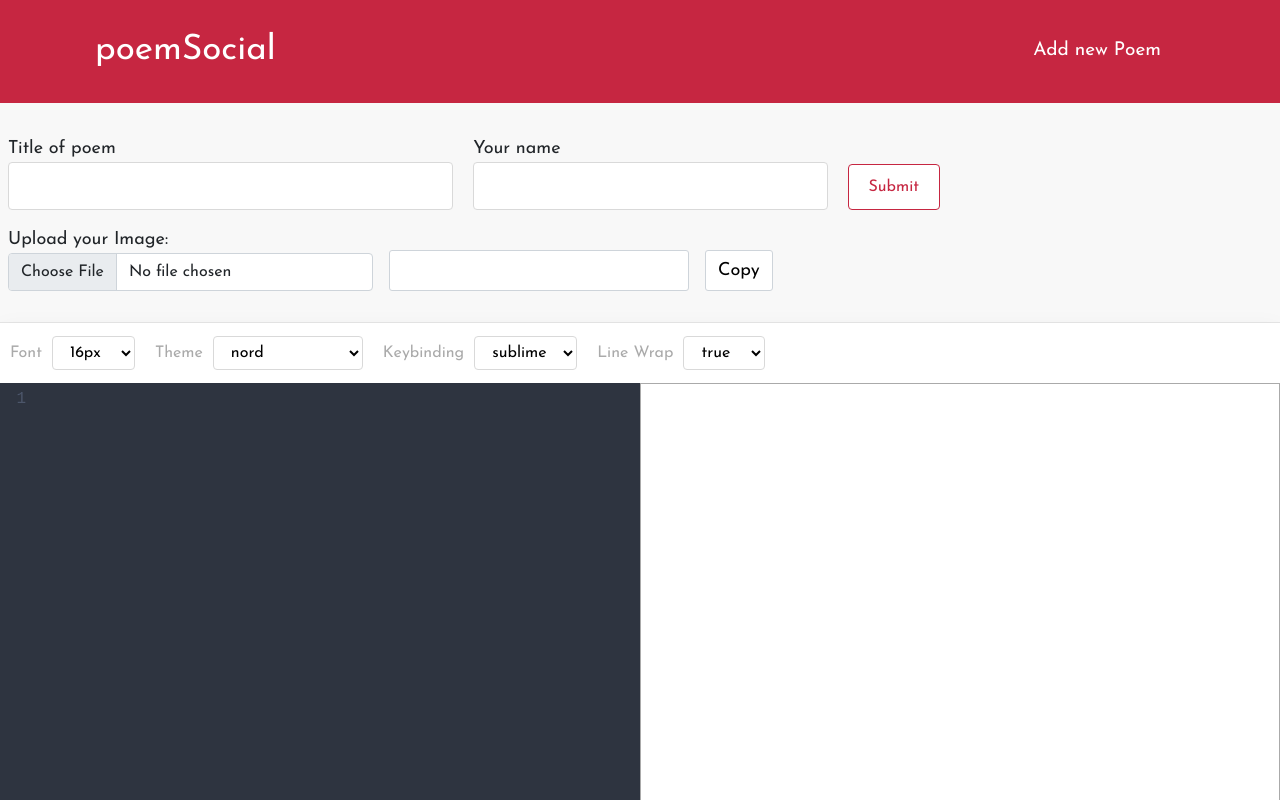
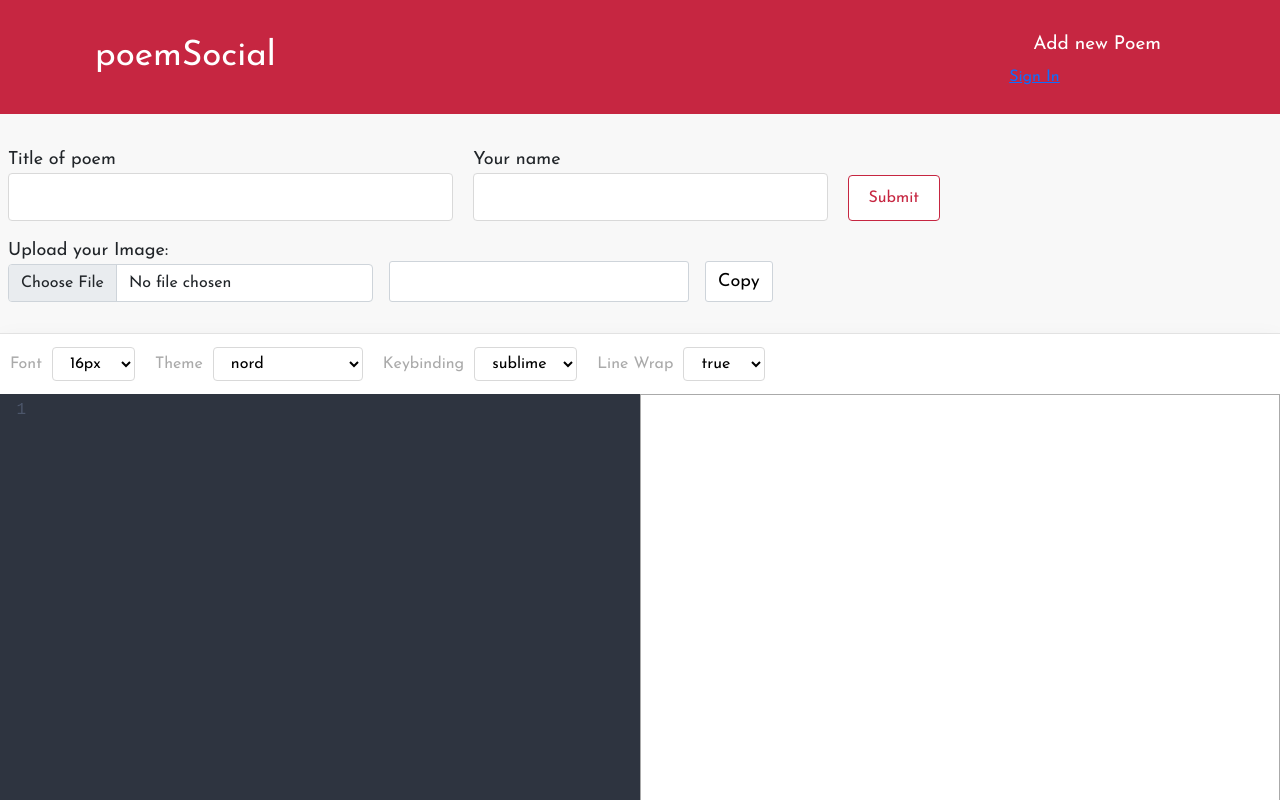
Before and after one commit to hades42/MDsocial, a React (Create React App) app in the folder frontend/: page /createPoem in a window 1280 px wide. Shown: the top 800 px of the page. Built offline with nearby package versions, Linux system fonts and the light colour scheme.

Commit message:
Adding Authenticatin in header whenever upvote, downvote or add new Poem

```diff
--- a/frontend/src/actions/poemActions.js
+++ b/frontend/src/actions/poemActions.js
@@ -77,11 +77,16 @@ export const getSinglePoem = (poemId) => async (dispatch) => {
   }
 };
 
-export const upVoteSinglePoem = (poemId) => async (dispatch) => {
+export const upVoteSinglePoem = (poemId) => async (dispatch, getState) => {
   try {
+    const {
+      userLogin: { userInfo },
+    } = getState();
+
     const config = {
       headers: {
         bob: "Bobalooba",
+        Authorization: `Bearer ${userInfo.token}`,
       },
     };
     const { data } = await axios.put(`/api/poems/${poemId}/upvote`, {}, config);
@@ -100,11 +105,15 @@ export const upVoteSinglePoem = (poemId) => async (dispatch) => {
   }
 };
 
-export const downVoteSinglePoem = (poemId) => async (dispatch) => {
+export const downVoteSinglePoem = (poemId) => async (dispatch, getState) => {
   try {
+    const {
+      userLogin: { userInfo },
+    } = getState();
     const config = {
       headers: {
         bob: "Bobalooba",
+        Authorization: `Bearer ${userInfo.token}`,
       },
     };
     const { data } = await axios.put(`/api/poems/${poemId}/devote`, {}, config);
@@ -123,14 +132,18 @@ export const downVoteSinglePoem = (poemId) => async (dispatch) => {
   }
 };
 
-export const addNewPoem = (poemData) => async (dispatch) => {
+export const addNewPoem = (poemData) => async (dispatch, getState) => {
   try {
+    const {
+      userLogin: { userInfo },
+    } = getState();
     dispatch({
       type: ADD_POEM_REQUEST,
     });
     const config = {
       headers: {
         bob: "Bobalooba",
+        Authorization: `Bearer ${userInfo.token}`,
       },
     };
     const { data } = await axios.post(`/api/poems`, poemData, config);
--- a/frontend/src/components/Header.js
+++ b/frontend/src/components/Header.js
@@ -1,7 +1,17 @@
 import React from "react";
+import { useDispatch, useSelector } from "react-redux";
 import classes from "./Header.module.css";
 import { Link } from "react-router-dom";
+import { NavDropdown } from "react-bootstrap";
+import { logout } from "../actions/userActions";
+
 const Header = () => {
+  const dispatch = useDispatch();
+  const userLogin = useSelector((state) => state.userLogin);
+  const { userInfo } = userLogin;
+  const logoutHandler = () => {
+    dispatch(logout());
+  };
   return (
     <header className={classes.header}>
       <div className={`padUp container ${classes.container}`}>
@@ -10,10 +20,25 @@ const Header = () => {
             poemSocial
           </Link>
         </div>
-        <div className={classes.addPoem}>
-          <Link classes={classes.link} to={"/createPoem"}>
-            Add new Poem
-          </Link>
+        <div className={classes.rightSide}>
+          <div className={classes.addPoem}>
+            <Link classes={classes.link} to={"/createPoem"}>
+              Add new Poem
+            </Link>
+          </div>
+          {userInfo ? (
+            <NavDropdown title={userInfo.name} id="username">
+              <NavDropdown.Item onClick={logoutHandler}>
+                Log out
+              </NavDropdown.Item>
+            </NavDropdown>
+          ) : (
+            <div className={classes.signIn}>
+              <Link classes={classes.signIn} to={"/login"}>
+                Sign In
+              </Link>
+            </div>
+          )}
         </div>
       </div>
     </header>
--- a/frontend/src/components/Poem.js
+++ b/frontend/src/components/Poem.js
@@ -7,6 +7,7 @@ import remarkGfm from "remark-gfm";
 import { Prism as SyntaxHighlighter } from "react-syntax-highlighter";
 import { nord } from "react-syntax-highlighter/dist/esm/styles/prism";
 import Message from "./Message";
+import { useSelector } from "react-redux";
 
 const Poem = ({ poem }) => {
   const components = {
@@ -34,12 +35,17 @@ const Poem = ({ poem }) => {
 
   const [currentVote, setCurrentVote] = useState(poem.votes);
   const [error, setError] = useState("");
+
+  const userLogin = useSelector((state) => state.userLogin);
+  const { userInfo } = userLogin;
+
   const upVoteHandler = () => {
     const upVote = async () => {
       try {
         const config = {
           headers: {
             bob: "Bobalooba",
+            Authorization: `${userInfo ? `Bearer ${userInfo.token}` : null}`,
           },
         };
         const { data } = await axios.put(
@@ -65,6 +71,7 @@ const Poem = ({ poem }) => {
         const config = {
           headers: {
             bob: "Bobalooba",
+            Authorization: `${userInfo ? `Bearer ${userInfo.token}` : null}`,
           },
         };
         const { data } = await axios.put(
```
